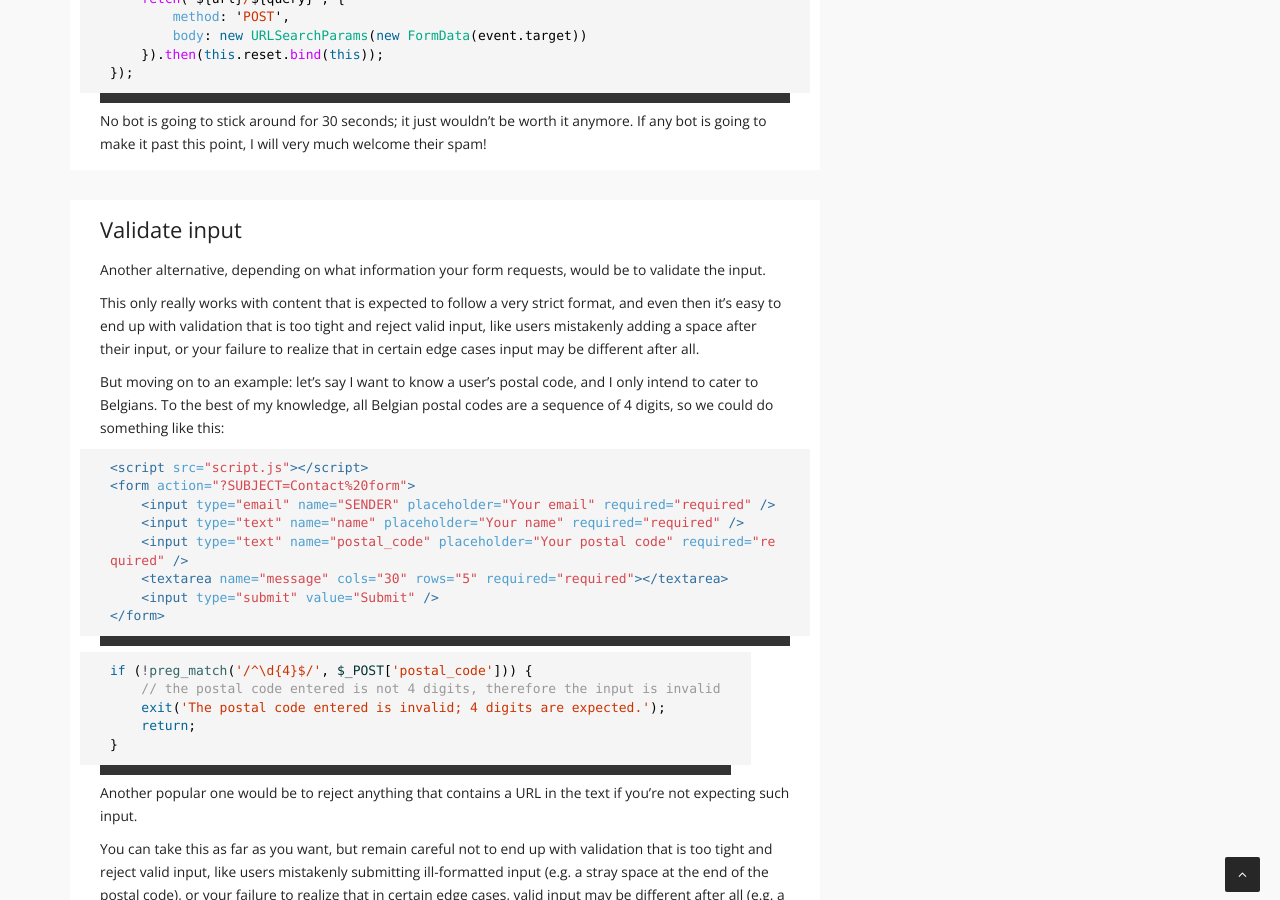
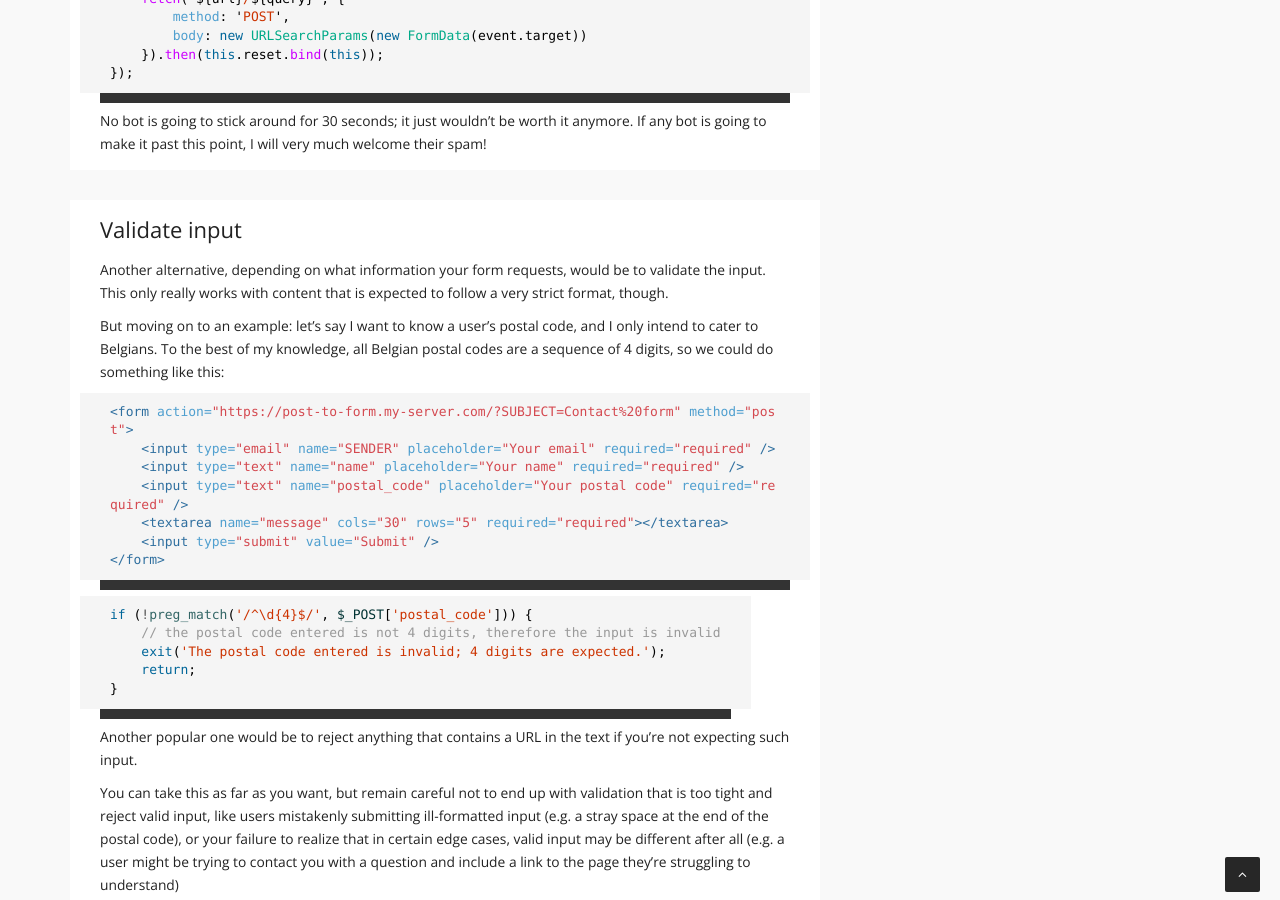
Before and after one commit to matthiasmullie/mullie.eu, a Jekyll site: the page built from _posts/2023-01-30-how-to-prevent-form-spam.md, in a window 1280 px wide and 900 px high, scrolled down 6022 px. Built offline with Jekyll 4.4.1, drawn with Linux system fonts in a browser that asks for light colours.

Commit message:
Fix duplicate sentence

````diff
--- a/_posts/2023-01-30-how-to-prevent-form-spam.md
+++ b/_posts/2023-01-30-how-to-prevent-form-spam.md
@@ -331,11 +331,7 @@ If any bot is going to make it past this point, I will very much welcome their s
 # Validate input
 
 Another alternative, depending on what information your form requests, would be to validate the input.
-
-This only really works with content that is expected to follow a very strict format, and even then it's
-easy to end up with validation that is too tight and reject valid input, like users mistakenly adding a
-space after their input, or your failure to realize that in certain edge cases input may be different
-after all.
+This only really works with content that is expected to follow a very strict format, though.
 
 But moving on to an example: let's say I want to know a user's postal code, and I only intend to cater
 to Belgians.
@@ -343,8 +339,7 @@ To the best of my knowledge, all Belgian postal codes are a sequence of 4 digits
 something like this:
 
 ```html
-<script src="script.js"></script>
-<form action="?SUBJECT=Contact%20form">
+<form action="https://post-to-form.my-server.com/?SUBJECT=Contact%20form" method="post">
     <input type="email" name="SENDER" placeholder="Your email" required="required" />
     <input type="text" name="name" placeholder="Your name" required="required" />
     <input type="text" name="postal_code" placeholder="Your postal code" required="required" />
````
